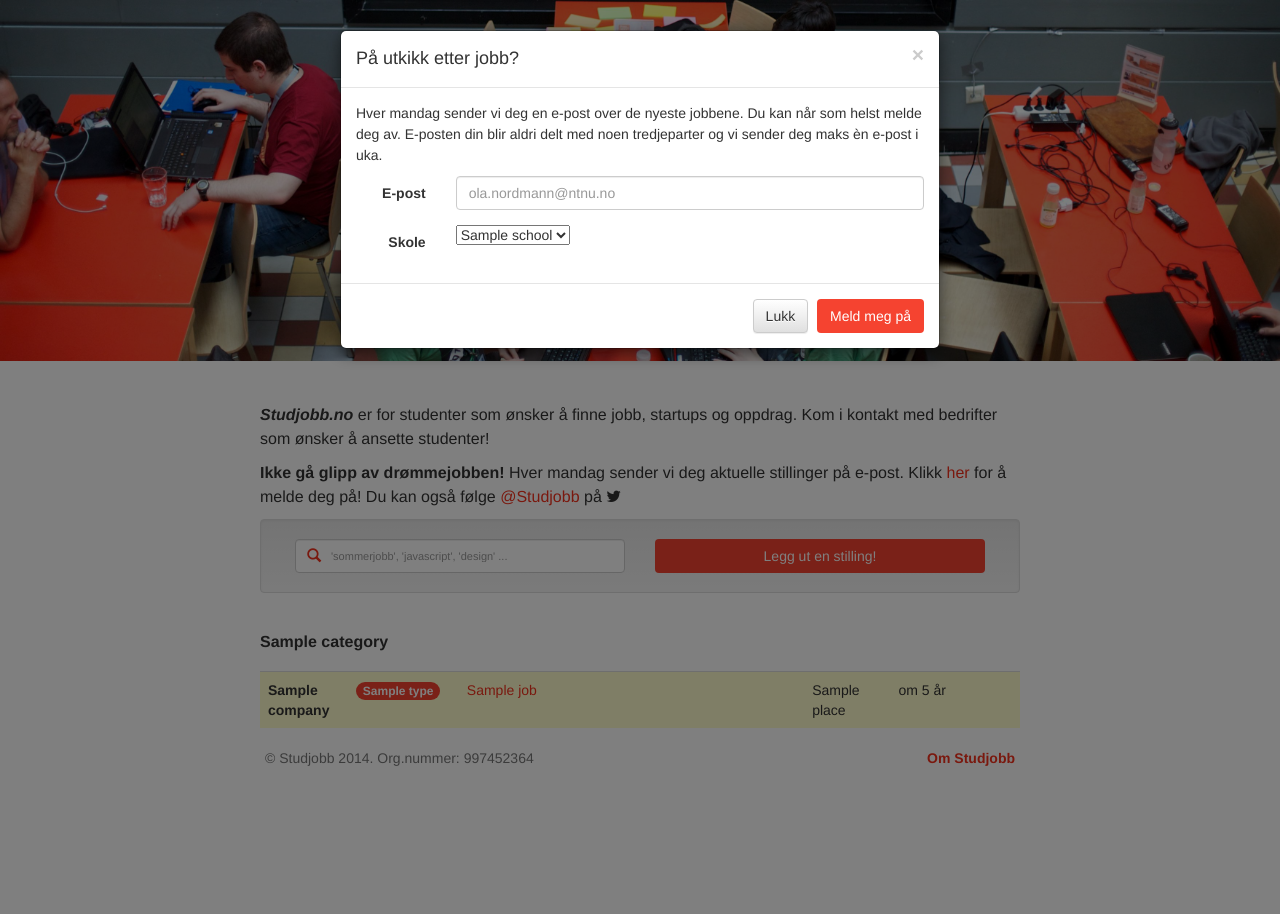
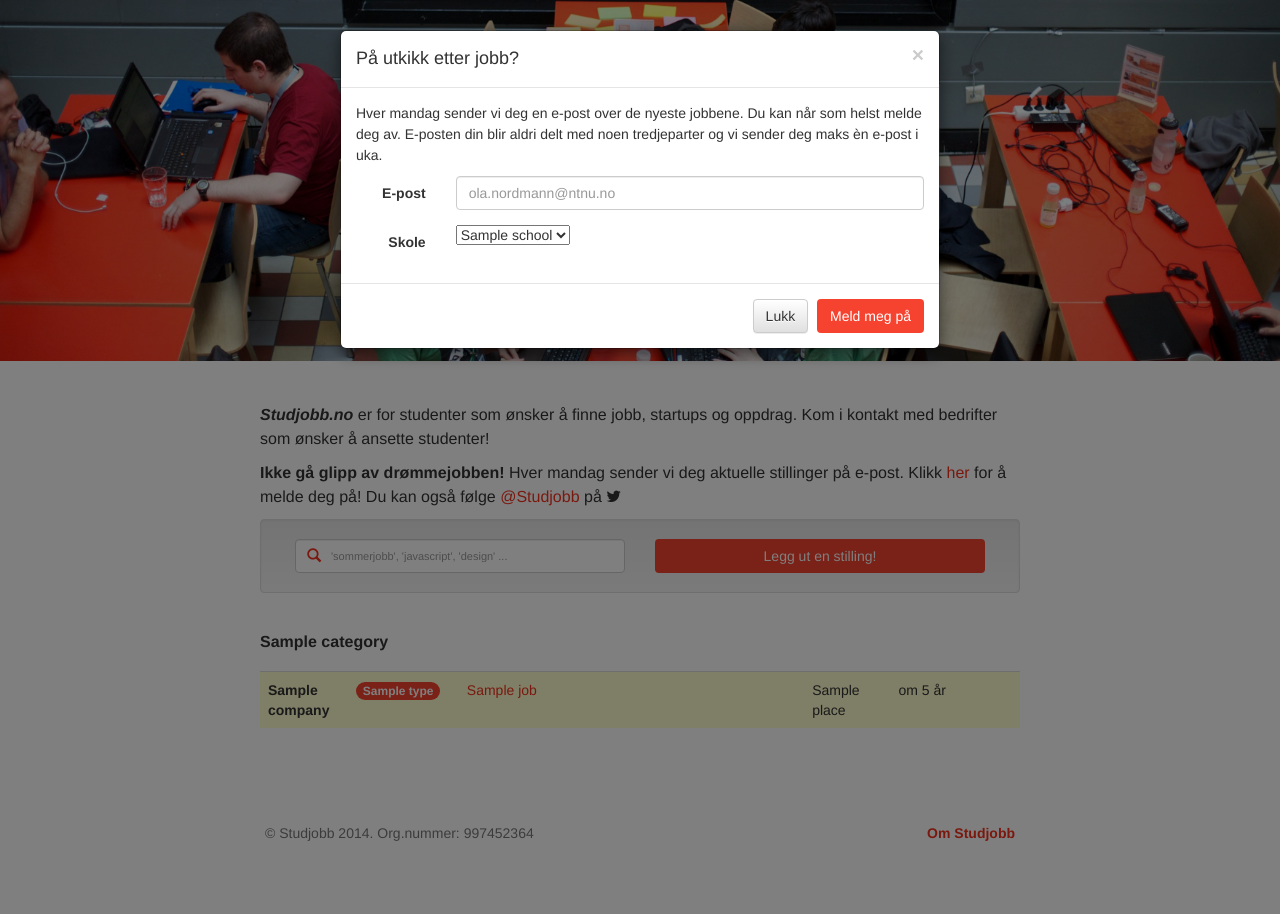
Before and after one commit to HYDPublic/Studjobb, a PHP site: template app/views/board.php in a window 1280 px wide. Run offline with PHP 8.4, Linux system fonts and the light colour scheme; the template is opened without the code that fills it: most values are stand-ins (such as "Sample title", 1, 10 or a date in 2020); some libraries are stand-ins or nearby versions.

Commit message:
add margin to cols in footer

```diff
--- a/public/css/style.css
+++ b/public/css/style.css
@@ -125,8 +125,8 @@ a, a:hover {
 }
 
 /* Footer */
-#footer {
-    margin-top:50px;
+#footer > div {
+    margin-top:75px;
     color: #777;
 }
 
```
